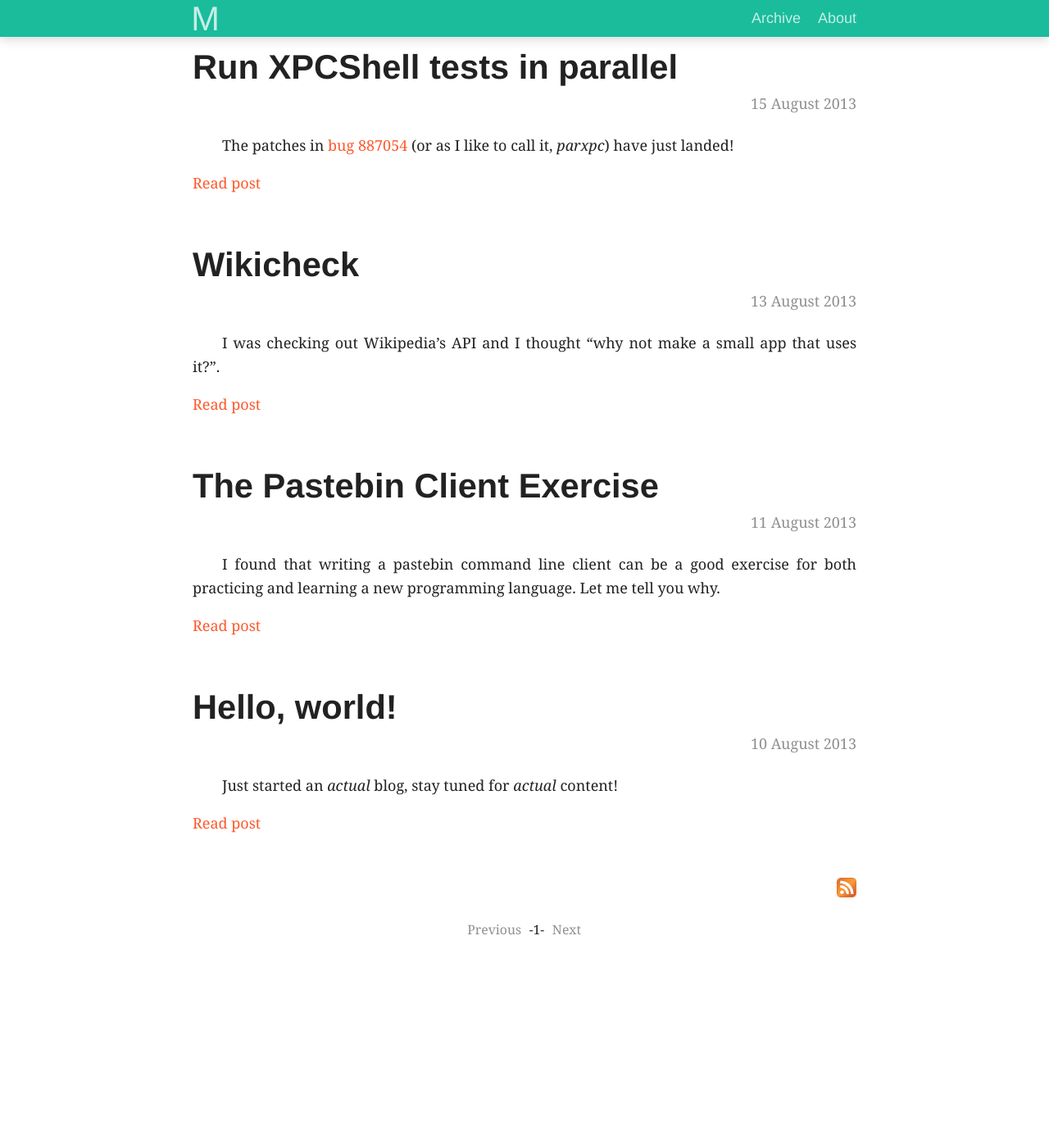
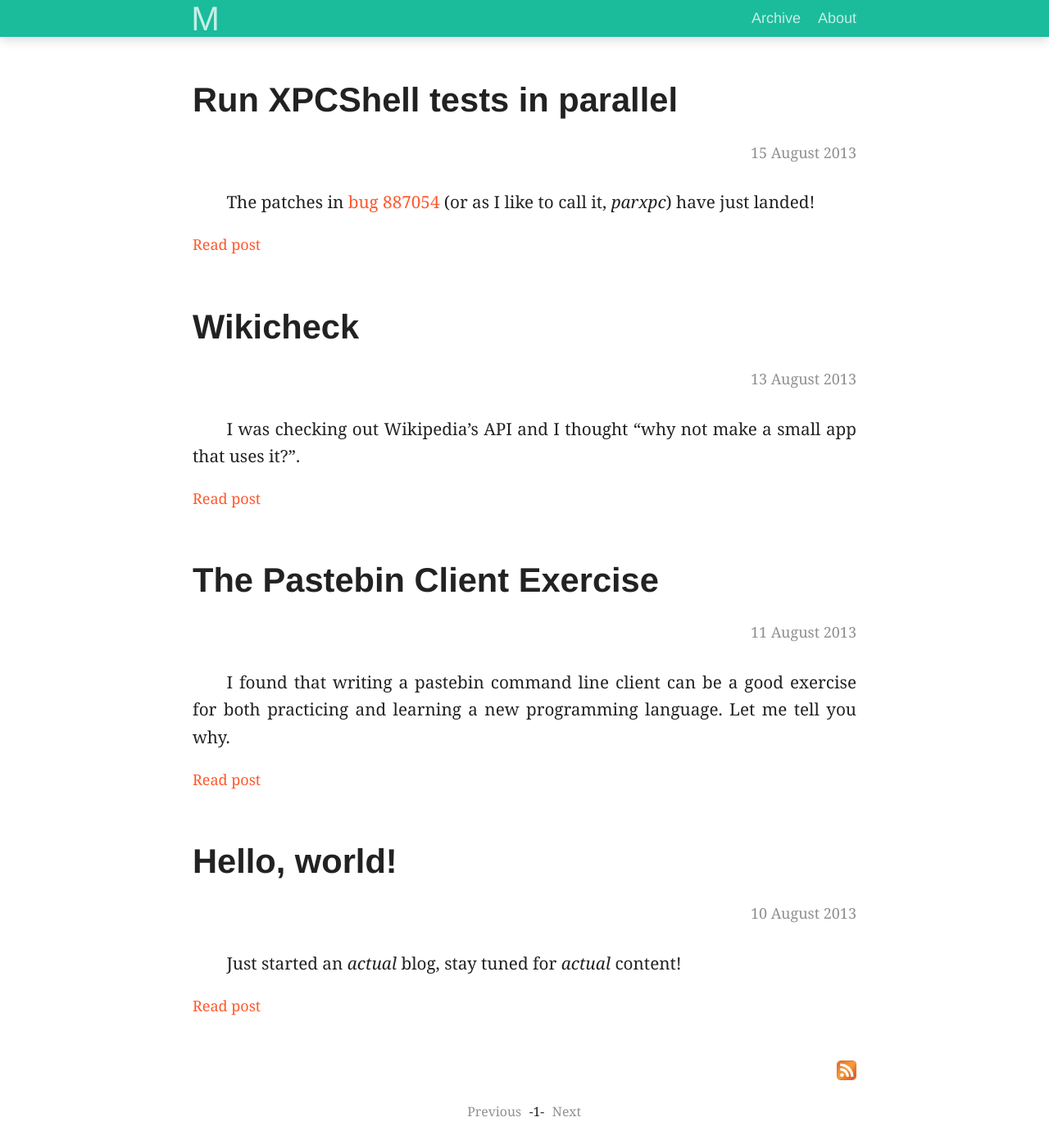
Before and after one commit to mihneadb/mihneadb.github.io, a Jekyll site: the page built from index.html, in a window 1280 px wide. Shown: the whole page at 82% size. Built offline with Jekyll 4.4.1, drawn with Linux system fonts in a browser that asks for light colours; Markdown is read by kramdown in place of the engine named in the settings; the list of posts is cut into pages by our own code; before the commit the page ends 1168 px from its top, so only the background shows below that.

Commit message:
larger fonts

```diff
--- a/_layouts/post.html
+++ b/_layouts/post.html
@@ -2,9 +2,9 @@
 
 <div class="content">
     <div class="row">
-        <div class="post large-centered large-9 small-12 columns">
-            <h2>{{ page.title }}</h2>
-            <p class="muted text-right">{{ page.date | date_to_long_string }}</p>
+        <div class="post bigger-text large-centered large-9 small-12 columns">
+            <h2 class="post-title">{{ page.title }}</h2>
+            <p class="post-date muted text-right">{{ page.date | date_to_long_string }}</p>
 
             {{ content }}
         </div>
--- a/about/index.html
+++ b/about/index.html
@@ -1,6 +1,8 @@
 ---
 layout: default
 ---
+
+<div class="bigger-text">
 
 <h2>About</h2>
 
@@ -21,3 +23,5 @@ layout: default
     <a href="https://www.github.com/mihneadb"><img src="/img/github.png" alt="github"/></a>
     <a href="https://www.linkedin.com/in/mihneadb"><img src="/img/linkedin.png" alt="linkedin"/></a>
 </div>
+
+</div>
--- a/archive/index.html
+++ b/archive/index.html
@@ -1,6 +1,8 @@
 ---
 layout: default
 ---
+
+<div class="bigger-text">
 
 <h2>Archive</h2>
 
@@ -13,3 +15,5 @@ layout: default
 </ul>
 
 <p class="text-right"><a href="http://www.mihneadb.net/feed.xml"><img class="rss-img" src="/img/rss.jpg" alt="rss"/></a></p>
+
+</div>
--- a/css/default.css
+++ b/css/default.css
@@ -32,6 +32,7 @@ pre {
     height: 45px;
     box-shadow: 0px 3px 13px 0px rgba(2, 3, 3, 0.16);
     font-family: "Helvetica Neue","Helvetica",Helvetica,Arial,sans-serif;
+    margin-bottom: 40px;
 }
 
 .header ul {
@@ -85,12 +86,24 @@ pre {
     vertical-align: top;
 }
 
+.bigger-text {
+    font-size: 115%;
+}
+
 .post {
     text-align: justify;
 }
 
 .post p {
     text-indent: 2em;
+}
+
+.post-title {
+    margin-bottom: 20px;
+}
+
+.post-date {
+    margin-bottom: 30px;
 }
 
 .formatted-par {
--- a/index.html
+++ b/index.html
@@ -5,9 +5,9 @@ layout: default
 {% for post in paginator.posts %}
     <div class="post row">
         <div class="small-12 columns">
-            <a href="{{ post.url }}"><h2>{{ post.title }}</h2></a>
-            <p class="muted text-right">{{ post.date | date_to_long_string }}</p>
-            <div>{{ post.excerpt }}</div>
+            <a href="{{ post.url }}"><h2 class="post-title">{{ post.title }}</h2></a>
+            <p class="post-date muted text-right">{{ post.date | date_to_long_string }}</p>
+            <div class="bigger-text">{{ post.excerpt }}</div>
             <a href="{{ post.url }}">Read post</a>
             <br>
             <br>
```
Also changed, not shown: _layouts/default.html (line endings or trailing spaces).
